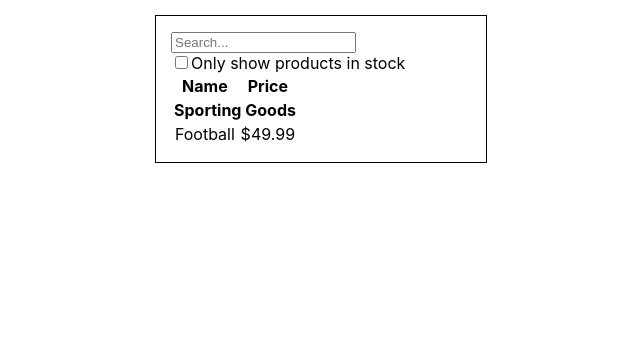
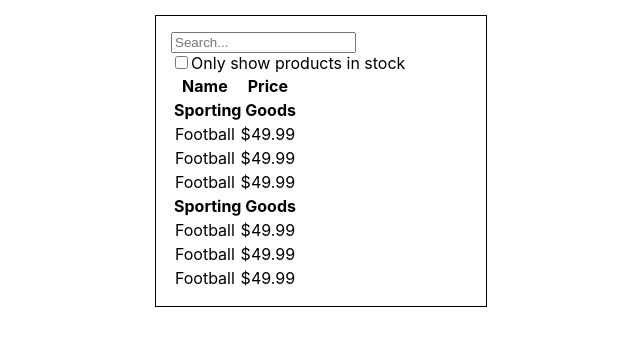
Before and after one commit to nhannm-vn/LIFTING_STATE_UP, a React (Create React App) app: page / in a window 1280 px wide. Shown: the top 346 px of the page, without its empty margins (319-959 px from the left). Built offline with nearby package versions, Linux system fonts and the light colour scheme.

Commit message:
update 12-4-2024

```diff
--- a/src/ThinkingInReact/FilterableProductTable.jsx
+++ b/src/ThinkingInReact/FilterableProductTable.jsx
@@ -7,6 +7,15 @@ import React, { Component } from 'react'
 import SearchBar from './SearchBar'
 import ProductTable from './ProductTable'
 
+const productListMock = [
+  { category: 'Sporting Goods', price: '$49.99', stocked: true, name: 'Football' },
+  { category: 'Sporting Goods', price: '$9.99', stocked: true, name: 'Baseball' },
+  { category: 'Sporting Goods', price: '$29.99', stocked: false, name: 'Basketball' },
+  { category: 'Electronics', price: '$99.99', stocked: true, name: 'iPod Touch' },
+  { category: 'Electronics', price: '$399.99', stocked: false, name: 'iPhone 5' },
+  { category: 'Electronics', price: '$199.99', stocked: true, name: 'Nexus 7' }
+]
+
 export class FilterableProductTable extends Component {
   render() {
     return (
@@ -14,7 +23,7 @@ export class FilterableProductTable extends Component {
         {/* SearchBar (blue) */}
         <SearchBar />
         {/*  ProductTable (green) */}
-        <ProductTable />
+        <ProductTable productList={productListMock} />
       </div>
     )
   }
--- a/src/ThinkingInReact/ProductTable.jsx
+++ b/src/ThinkingInReact/ProductTable.jsx
@@ -5,6 +5,32 @@ import ProductRow from './ProductRow'
 
 export class ProductTable extends Component {
   render() {
+    //_Lấy danh sách từ props truyền vào
+    const { productList } = this.props
+
+    //_Mình sẽ thiết kế thuật toán
+    //+lastCategory: dùng để check xem là ProducCategory có lặp lại không
+    //  từ đó quyết định push cả ProductCategoryRow và ProductRow vào
+    //  hay chỉ push ProductRow
+    const rows = []
+    let lastCategory = null
+
+    //_LƯU Ý: khi render list ra thì phải có key và key phải nằm bên render
+    //chứ không nằm bên component element
+    //_Đối với render bằng map thì sẽ cần Fragment và key sẽ là của Fragment
+    productList.forEach((productItem) => {
+      //_Nếu chưa có ProductCategory thì hãy thêm nó vào
+      if (productItem.category !== lastCategory) {
+        rows.push(<ProductCategoryRow key={productItem.category} />)
+        rows.push(<ProductRow key={productItem.name} />)
+      } else {
+        //_Nếu có rồi thì thêm sản phẩm thôi
+        rows.push(<ProductRow key={productItem.name} />)
+      }
+      //_Dù thêm cái nào thì sau vòng lặp phải gán biến lại
+      lastCategory = productItem.category
+    })
+
     return (
       <table>
         <thead>
@@ -15,9 +41,10 @@ export class ProductTable extends Component {
         </thead>
         <tbody>
           {/* ProductCategoryRow (turquoise) */}
-          <ProductCategoryRow />
+          {/* <ProductCategoryRow /> */}
           {/* ProductRow (red) */}
-          <ProductRow />
+          {/* <ProductRow /> */}
+          {rows}
         </tbody>
       </table>
     )
```
